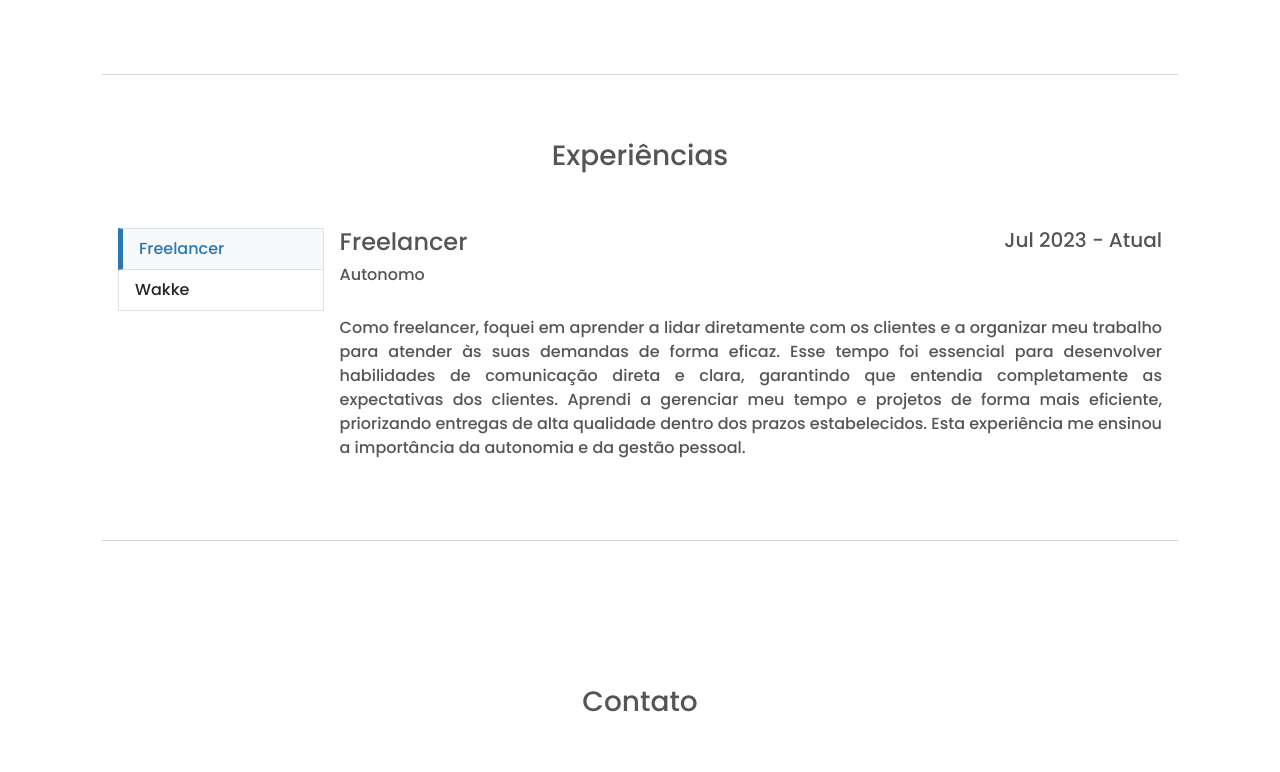
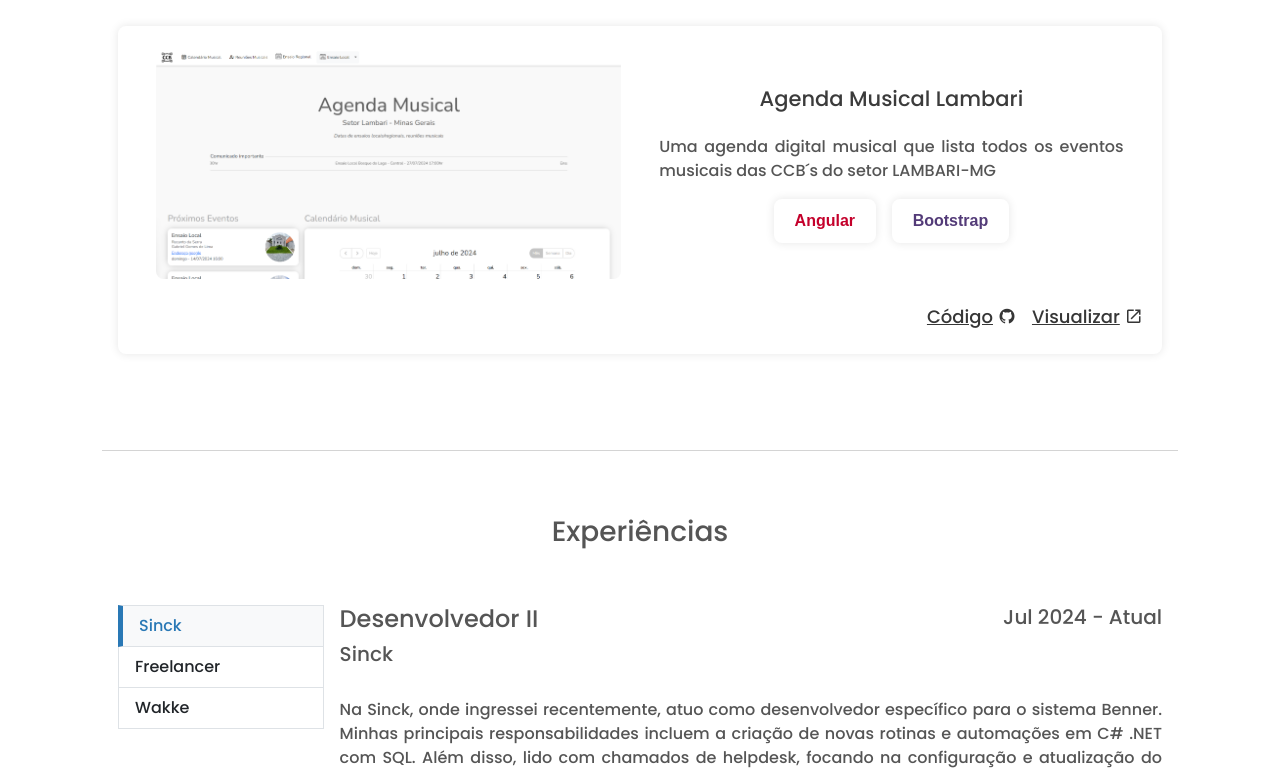
Before and after one commit to eaiigor/portifolio-igor-lima, an Angular app: page / in a window 1280 px wide. Shown: the part 2460-3232 px from the top of the page. Built offline with nearby package versions, Linux system fonts and the light colour scheme.

Commit message:
feat(body): Novas informações

```diff
--- a/src/app/components/experience/experience.component.html
+++ b/src/app/components/experience/experience.component.html
@@ -5,19 +5,32 @@
         <div class="d-flex w-100 flex-responsive gap-3">
             <div class="w-20 mb-3">
                 <div class="list-group" id="list-tab" role="tablist">
-                    <a class="list-group-item list-group-item-action active" id="list-home-list" data-bs-toggle="list" href="#list-home" role="tab" aria-controls="list-home">Freelancer</a>
+                    <a class="list-group-item list-group-item-action active" id="list-sinck-list" data-bs-toggle="list" href="#list-sinck" role="tab" aria-controls="list-sinck">Sinck</a>
+                    <a class="list-group-item list-group-item-action" id="list-home-list" data-bs-toggle="list" href="#list-home" role="tab" aria-controls="list-home">Freelancer</a>
                     <a class="list-group-item list-group-item-action" id="list-profile-list" data-bs-toggle="list" href="#list-profile" role="tab" aria-controls="list-profile">Wakke</a>
                 </div>
             </div>
             <div class="w-80">
                 <div class="tab-content" id="nav-tabContent">
-                    <div class="tab-pane fade show active" id="list-home" role="tabpanel" aria-labelledby="list-home-list">
+                    <div class="tab-pane fade show active" id="list-sinck" role="tabpanel" aria-labelledby="list-sinck-list">
+                        <div class="d-flex flex-column">
+                            <div class="d-flex justify-content-between responsive-titles">
+                                <h4>Desenvolvedor II</h4>
+                                <h5>Jul 2024 - Atual</h5>
+                            </div>
+                            <h5>Sinck</h5>
+                            <p class="text-justify mt-4">
+                                Na Sinck, onde ingressei recentemente, atuo como desenvolvedor específico para o sistema Benner. Minhas principais responsabilidades incluem a criação de novas rotinas e automações em C# .NET com SQL. Além disso, lido com chamados de helpdesk, focando na configuração e atualização do sistema Benner. Essa experiência tem sido crucial para aprofundar meu conhecimento em automação de processos e na resolução de problemas técnicos, além de me proporcionar uma visão prática e detalhada do funcionamento de um sistema ERP complexo como o Benner.
+                            </p>
+                        </div>
+                    </div>
+                    <div class="tab-pane fade show" id="list-home" role="tabpanel" aria-labelledby="list-home-list">
                         <div class="d-flex flex-column">
                             <div class="d-flex justify-content-between responsive-titles">
                                 <h4>Freelancer</h4>
-                                <h5>Jul 2023 - Atual</h5>
+                                <h5>Jul 2023 - Ago 2023</h5>
                             </div>
-                            <h6>Autonomo</h6>
+                            <h5>Autonomo</h5>
                             <p class="text-justify mt-4">
                                 Como freelancer, foquei em aprender a lidar diretamente com os clientes e a organizar meu trabalho para atender às suas demandas de forma eficaz. Esse tempo foi essencial para desenvolver habilidades de comunicação direta e clara, garantindo que entendia completamente as expectativas dos clientes. Aprendi a gerenciar meu tempo e projetos de forma mais eficiente, priorizando entregas de alta qualidade dentro dos prazos estabelecidos. Esta experiência me ensinou a importância da autonomia e da gestão pessoal.
                             </p>
--- a/src/app/components/my-projects/my-projects.component.html
+++ b/src/app/components/my-projects/my-projects.component.html
@@ -2,24 +2,6 @@
     <hr>
     <div class="d-flex flex-column justify-content-between align-items-center py-3 mb-5">
         <h3 class="pb-5">Projetos</h3>
-        <!-- <div class="w-100">
-            <div class="grid-container">
-                <div class="grid-item">
-                    <h4>Projeto 1</h4>
-                    <img src="" alt="">
-                </div>
-
-                <div class="grid-item">
-                    <h4>Projeto 2</h4>
-                    <img src="" alt="">
-                </div>
-
-                <div class="grid-item">
-                    <h4>Projeto 3</h4>
-                    <img src="" alt="">
-                </div>
-            </div>
-        </div> -->
         <div class="d-flex flex-column w-100 card-project">
             <div class="d-flex w-100 card-project-responsive mt-4">
                 <div class="w-100">
@@ -30,7 +12,8 @@
                 <div class="w-100 d-flex flex-column justify-content-center align-items-center card-project-info">
                     <h6>iFlow +</h6>
                     <p style="text-align: justify; margin: 1rem 0;">
-                        Um simulador de sistema de streaming que permite adicionar os filmes em uma lista que é salva no local storage.
+                        Um simulador de sistema de streaming que permite adicionar os filmes em uma lista que é salva no
+                        local storage.
                     </p>
                     <div class="d-flex gap-3 card-project-stacks">
                         <div style="color: #c4002b !important;">Angular</div>
@@ -52,20 +35,17 @@
             </div>
         </div>
 
-        <!-- <div class="d-flex flex-column w-100 card-project mt-5">
+        <div class="d-flex flex-column w-100 card-project mt-5">
             <div class="d-flex w-100 card-project-responsive mt-4">
-                <div class="w-100 d-flex flex-column justify-content-center align-items-center">
-                    <div>
-                        <img src="assets/attention.png" class="card-project-img" alt="Imagem iFlow +" style="width: 80px;">
-                    </div>
-                    <div>
-                        <span>Em desenvolvimento</span>
-                    </div>
+                <div class="w-100">
+                    <a href="https://am-ccb-lambari.vercel.app/" target="_blank">
+                        <img src="assets/am-ccb-lambari.png" class="w-100 card-project-img" alt="Agenda musical Lambari">
+                    </a>
                 </div>
                 <div class="w-100 d-flex flex-column justify-content-center align-items-center card-project-info">
-                    <h6>Agenda Musical CCB - Lambari</h6>
+                    <h6>Agenda Musical Lambari</h6>
                     <p style="text-align: justify; margin: 1rem 0;">
-                        Um sistema de consulta para todo evento musical das congregações no setor Lambari
+                        Uma agenda digital musical que lista todos os eventos musicais das CCB´s do setor LAMBARI-MG
                     </p>
                     <div class="d-flex gap-3 card-project-stacks">
                         <div style="color: #c4002b !important;">Angular</div>
@@ -75,16 +55,16 @@
             </div>
 
             <div class="d-flex justify-content-end gap-3 mt-4 card-project-links mb-4">
-                <a href="https://github.com/eaiigor/iflowplus" target="_blank">
+                <a href="https://github.com/eaiigor/am-ccb-lambari" target="_blank">
                     <span style="margin-right: 5px;">Código</span>
                     <i class="mdi mdi-github"></i>
                 </a>
 
-                <a href="https://iflowplus.igorlima.dev/" target="_blank">
+                <a href="https://am-ccb-lambari.vercel.app/" target="_blank">
                     <span style="margin-right: 5px;">Visualizar</span>
                     <i class="mdi mdi-open-in-new"></i>
                 </a>
             </div>
-        </div> -->
+        </div>
     </div>
 </div>
--- a/src/app/components/my-projects/my-projects.component.scss
+++ b/src/app/components/my-projects/my-projects.component.scss
@@ -1,21 +1,3 @@
-/* .grid-container {
-    justify-content: center;
-    display: grid;
-    grid-template-columns: repeat(auto-fit, 310px);
-    gap: 0 3rem;
-}
-
-.grid-item {
-    background-color: black;
-    margin: 1rem 0;
-    width: 310px;
-    height: 180px;
-    color: white;
-    display: flex;
-    justify-content: center;
-    align-items: center;
-} */
-
 .card-project {
     background-color: rgb(255, 255, 255);
     box-shadow: rgba(0, 0, 0, 0.1) 0px 0px 10px;
@@ -47,7 +29,7 @@
 
     h6 {
         color: #3b3b3b;
-        font-size: 25px;
+        font-size: 21px;
         font-weight: 500;
     }
 
```
Also changed, not shown: src/assets/am-ccb-lambari.png (added).
